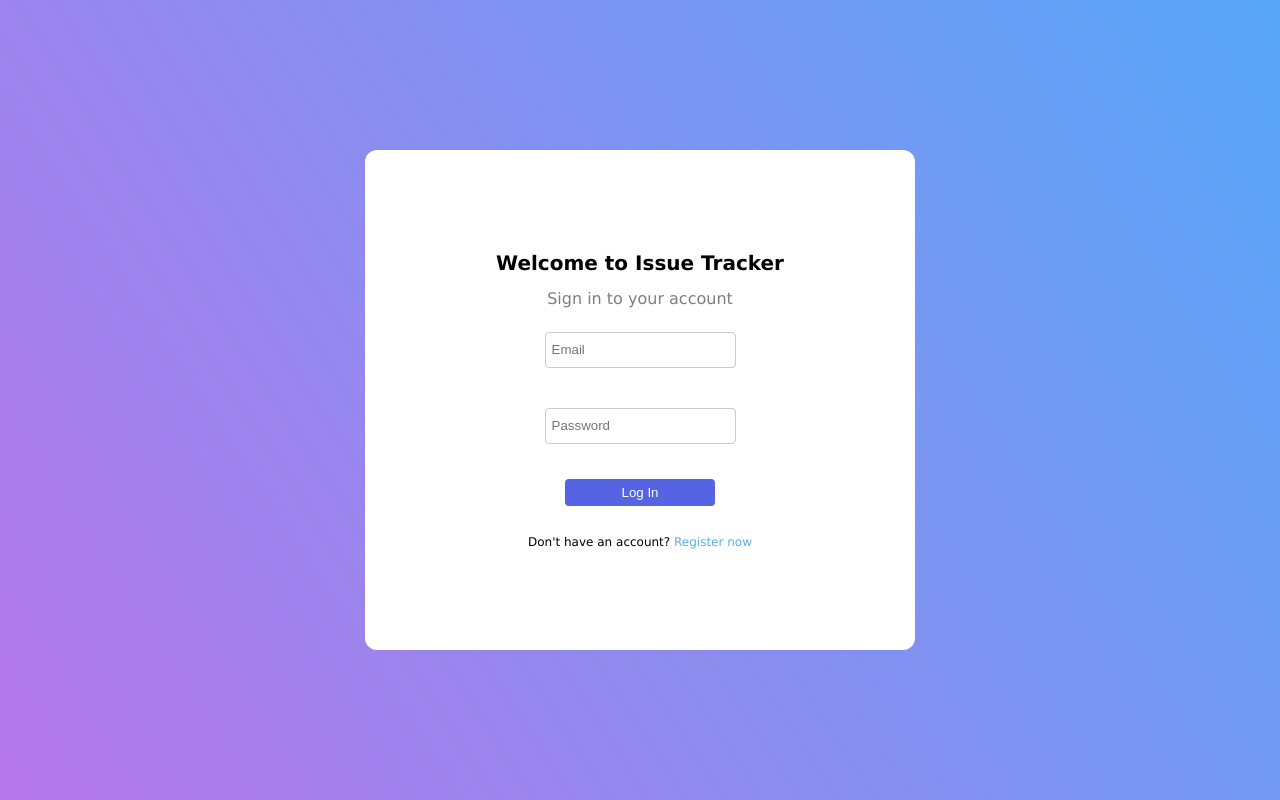
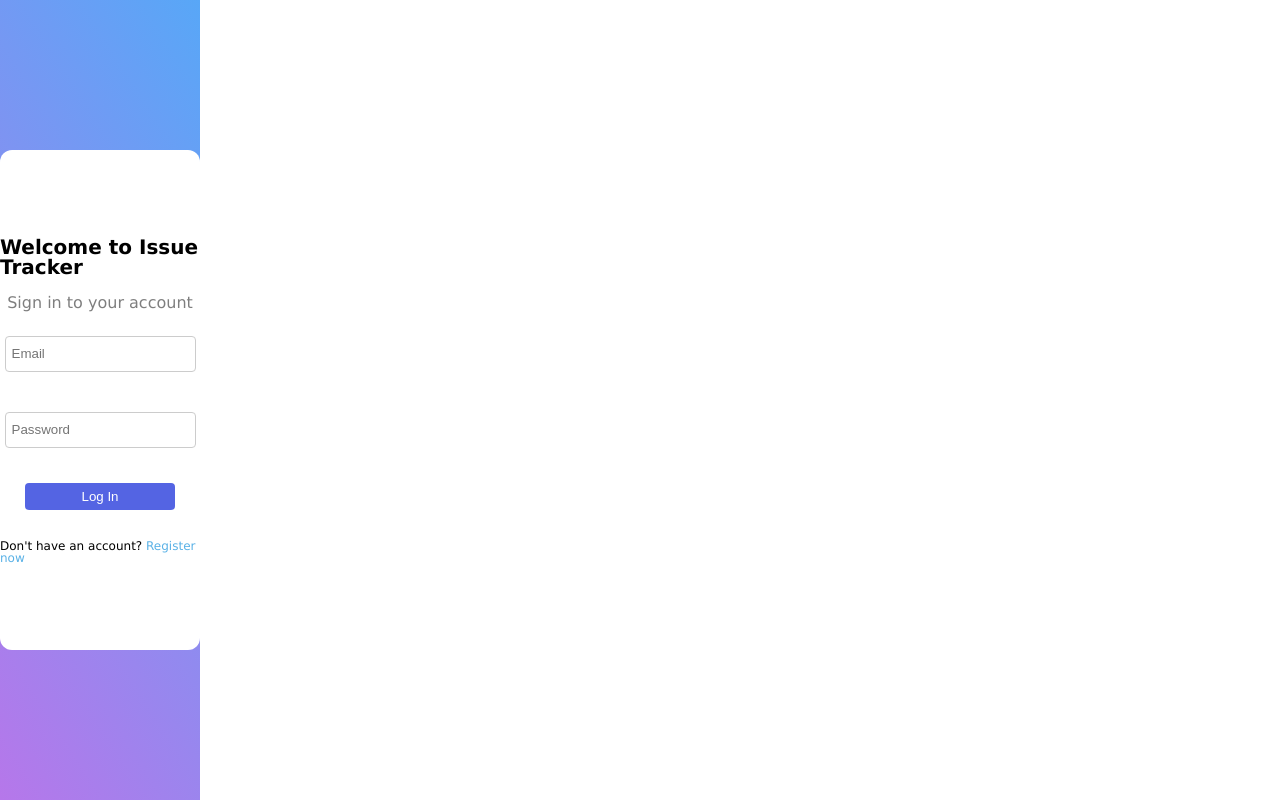
Before and after one commit to tupasj/Issue-Tracker, a React (Vite) app in the folder frontend/: page /sign-in in a window 1280 px wide. Built offline with nearby package versions, Linux system fonts and the light colour scheme.

Commit message:
Revise app page layout

```diff
--- a/frontend/src/App.tsx
+++ b/frontend/src/App.tsx
@@ -10,7 +10,7 @@ export const App = () => {
           <Route path="/" element={<Navigate to="/sign-in" />} />
           <Route path="/sign-in" element={<SignInPage form="login" />} />
           <Route path="/register" element={<SignInPage form="signup" />} />
-          <Route path="/app" element={<AppPage />} />
+          <Route path="/app/*" element={<AppPage />} />
         </Routes>
       </BrowserRouter>
     </GlobalStyles>
--- a/frontend/src/GlobalStyles.tsx
+++ b/frontend/src/GlobalStyles.tsx
@@ -62,6 +62,14 @@ html, body, #root {
 	min-height: 100vh;
 	font-family: Geneva, Verdana, sans-serif;
 }
+#root {
+	display: grid;
+	grid-template-columns: 200px 1fr;
+	grid-template-rows: 54px 1fr;
+	grid-template-areas:
+	"header header"
+	"sidebar main";
+}
 `;
 
 type Props = {
--- a/frontend/src/components/Header/Header.tsx
+++ b/frontend/src/components/Header/Header.tsx
@@ -1,12 +1,12 @@
 import styled from 'styled-components';
 
 const Container = styled.header`
+  grid-area: header;
   position: relative;
   z-index: 2;
   display: flex;
   justify-content: center;
   align-items: center;
-  height: 54px;
   box-shadow: 0px 0px 2px 2px rgba(0, 0, 0, 0.15);
 `;
 
--- /dev/null
+++ b/frontend/src/components/Main/IssuesContainer.tsx
@@ -0,0 +1,14 @@
+import styled from 'styled-components';
+
+const Container = styled.div`
+  background-color: #f7faf9;
+  border-radius: 6px;
+`;
+
+export const IssuesContainer = () => {
+  return (
+    <Container>
+      <p>IssuesContainer</p>
+    </Container>
+  );
+};
--- a/frontend/src/components/Main/Main.tsx
+++ b/frontend/src/components/Main/Main.tsx
@@ -1,17 +1,18 @@
 import styled from 'styled-components';
+import { Routes, Route } from 'react-router-dom';
+import { IssuesContainer } from '@/components/Main';
 
 const Container = styled.main`
-  position: fixed;
-  left: 200px;
-  width: 100%;
-  height: 100%;
-  padding: 42px;
+  grid-area: main;
+  padding: 22px;
 `;
 
 export const Main = () => {
   return (
     <Container>
-      <p>main</p>
+      <Routes>
+        <Route path="/issues" element={<IssuesContainer />} />
+      </Routes>
     </Container>
   );
 };
--- a/frontend/src/components/Main/index.ts
+++ b/frontend/src/components/Main/index.ts
@@ -1 +1,2 @@
 export * from './Main';
+export * from './IssuesContainer';
--- a/frontend/src/components/Sidebar/Sidebar.tsx
+++ b/frontend/src/components/Sidebar/Sidebar.tsx
@@ -2,10 +2,7 @@ import styled from 'styled-components';
 import { Link } from 'react-router-dom';
 
 const Container = styled.aside`
-  position: fixed;
-  width: 200px;
-  height: 100%;
-  background-color: #f7faf9;
+  grid-area: sidebar;
   box-shadow: 1px 0px 1px 0px rgba(0, 0, 0, 0.15);
 `;
 
```
Also changed, not shown: 1 other file (tests, documents, lock files or other folders).
